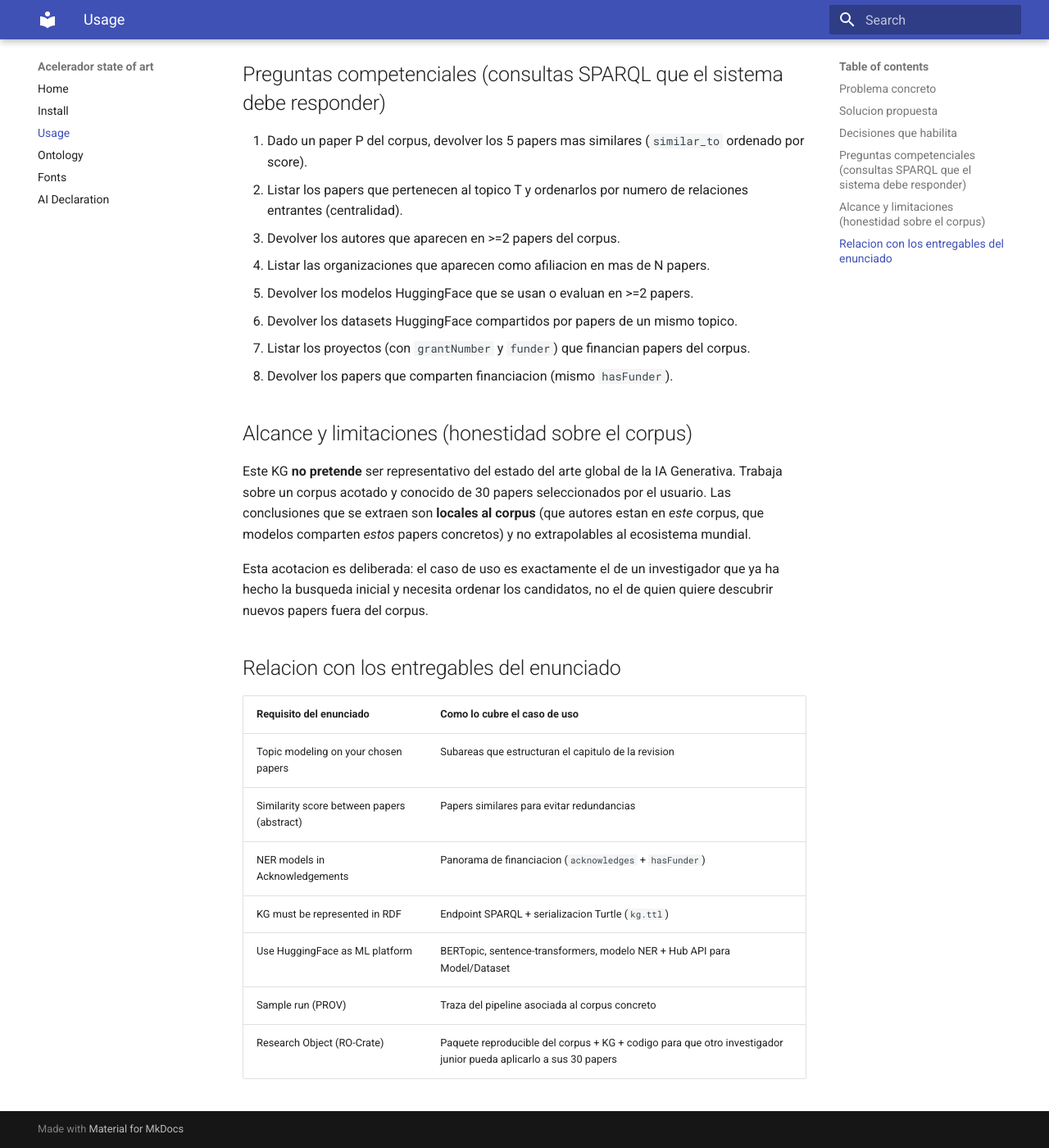
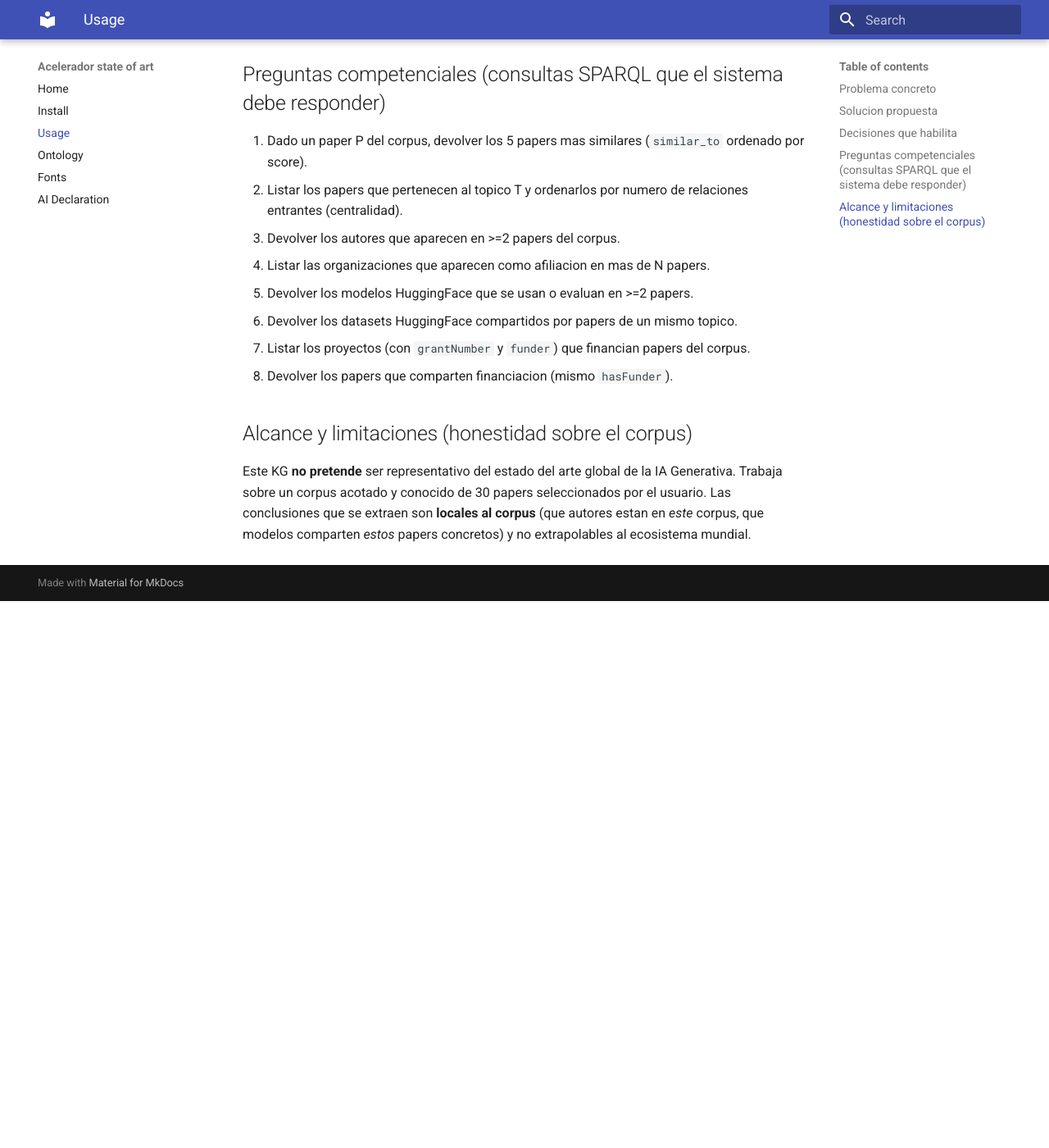
Before and after one commit to mamsss121/osai-2026-kg-genai, an MkDocs documentation site: the page built from docs/caso_de_uso.md, in a window 1280 px wide and 1400 px high, scrolled down 1619 px. Shown: the whole window at 82% size. Built offline with MkDocs 1.6.1 and Material for MkDocs 9.7.7, drawn with Linux system fonts in a browser that asks for light colours; after the commit the page ends 2352 px from its top, so only the background shows below that.

Commit message:
updatedocs-n113215123

```diff
--- a/docs/caso_de_uso.md
+++ b/docs/caso_de_uso.md
@@ -50,17 +50,3 @@ El investigador puede tomar las siguientes decisiones para estructurar su estado
 ## Alcance y limitaciones (honestidad sobre el corpus)
 
 Este KG **no pretende** ser representativo del estado del arte global de la IA Generativa. Trabaja sobre un corpus acotado y conocido de 30 papers seleccionados por el usuario. Las conclusiones que se extraen son **locales al corpus** (que autores estan en *este* corpus, que modelos comparten *estos* papers concretos) y no extrapolables al ecosistema mundial.
-
-Esta acotacion es deliberada: el caso de uso es exactamente el de un investigador que ya ha hecho la busqueda inicial y necesita ordenar los candidatos, no el de quien quiere descubrir nuevos papers fuera del corpus.
-
-## Relacion con los entregables del enunciado
-
-| Requisito del enunciado | Como lo cubre el caso de uso |
-|---|---|
-| Topic modeling on your chosen papers | Subareas que estructuran el capitulo de la revision |
-| Similarity score between papers (abstract) | Papers similares para evitar redundancias |
-| NER models in Acknowledgements | Panorama de financiacion (`acknowledges` + `hasFunder`) |
-| KG must be represented in RDF | Endpoint SPARQL + serializacion Turtle (`kg.ttl`) |
-| Use HuggingFace as ML platform | BERTopic, sentence-transformers, modelo NER + Hub API para Model/Dataset |
-| Sample run (PROV) | Traza del pipeline asociada al corpus concreto |
-| Research Object (RO-Crate) | Paquete reproducible del corpus + KG + codigo para que otro investigador junior pueda aplicarlo a sus 30 papers |
```
